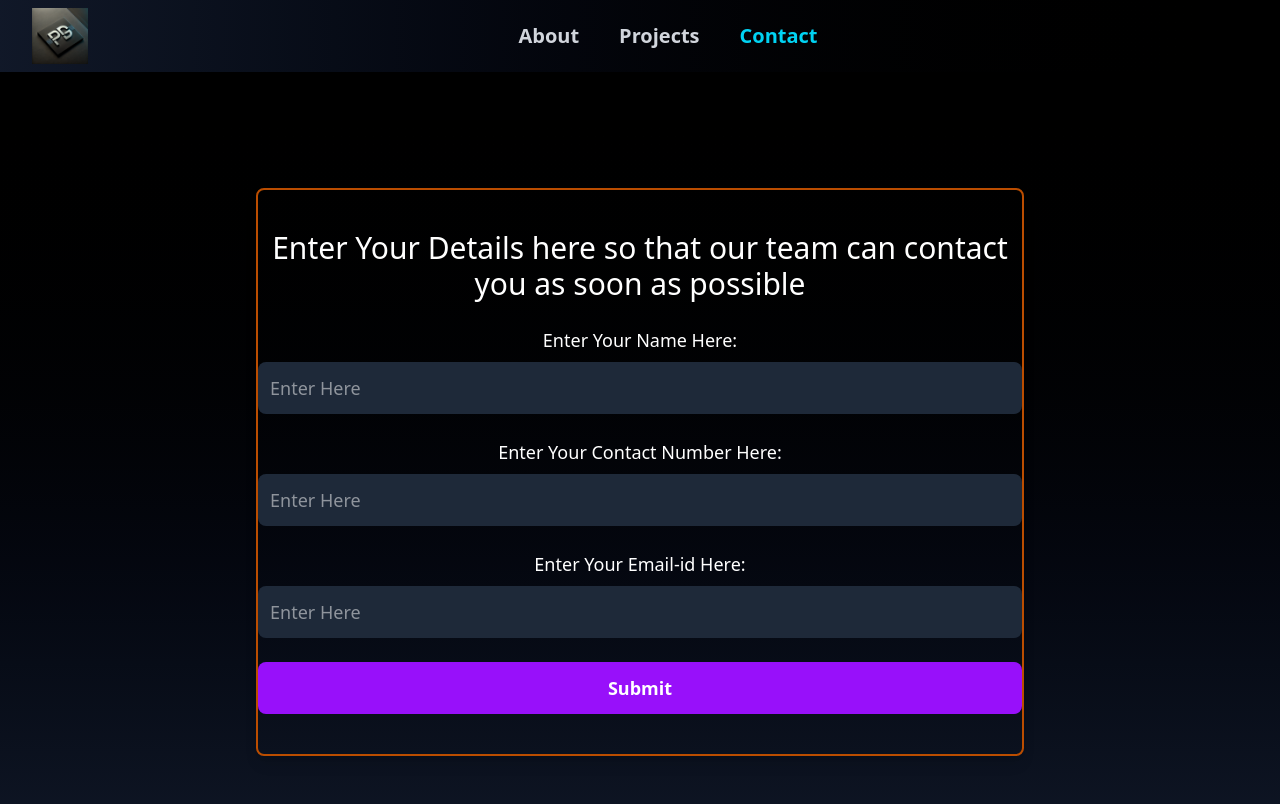
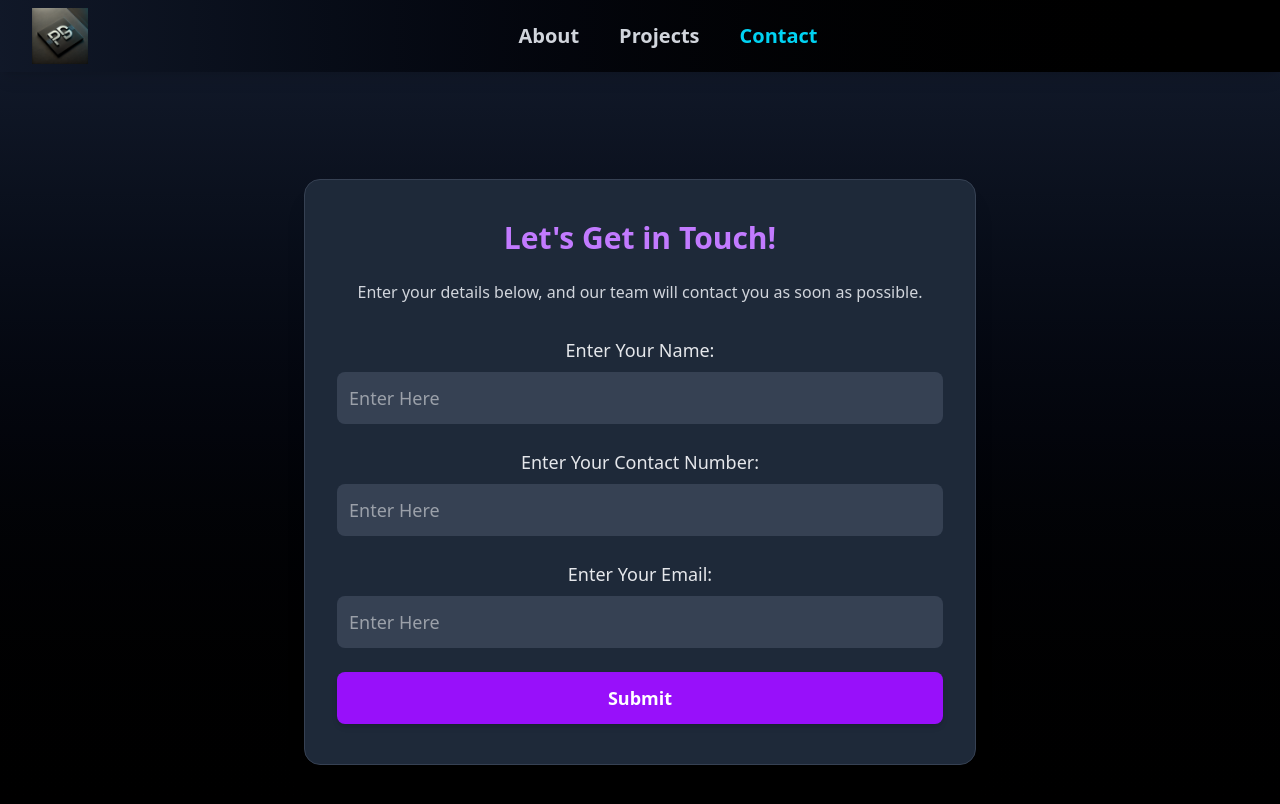
Before and after one commit to PiyushGupta-45/Portfolio, a React (Vite) app: page /contact in a window 1280 px wide. Shown: the top 804 px of the page. Built offline with nearby package versions, Linux system fonts and the light colour scheme.

Commit message:
change in css

```diff
--- a/src/Components/Web/Contact.jsx
+++ b/src/Components/Web/Contact.jsx
@@ -9,20 +9,23 @@ const Contact = () => {
   };
 
   return (
-    <div className="min-h-screen flex items-center justify-center bg-gradient-to-b from-black to-gray-900 text-white px-6">
-      <div className='max-w-3xl w-full text-center py-10 border-2 border-amber-700 rounded-lg shadow-lg'>
-        <p className='font-medium text-3xl mb-6'>
-          Enter Your Details here so that our team can contact you as soon as possible
+    <div className="min-h-screen flex items-center justify-center bg-gradient-to-b from-gray-900 to-black text-white px-6">
+      <div className='max-w-2xl w-full text-center py-10 px-8 border border-gray-700 rounded-2xl shadow-xl bg-gray-800'>
+        <p className='font-semibold text-3xl mb-6 text-purple-400'>
+          Let's Get in Touch!
+        </p>
+        <p className='text-gray-300 mb-8'>
+          Enter your details below, and our team will contact you as soon as possible.
         </p>
         <div className='flex flex-col items-center space-y-6'>
           <div className="w-full">
-            <label htmlFor="name" className='block text-lg mb-2'>Enter Your Name Here:</label>
-            <input className='w-full p-3 rounded-lg bg-gray-800 text-white text-lg' id='name' type="text" placeholder="Enter Here" />
+            <label htmlFor="name" className='block text-lg mb-2 text-gray-200'>Enter Your Name:</label>
+            <input className='w-full p-3 rounded-lg bg-gray-700 text-white text-lg outline-none focus:ring-2 focus:ring-purple-500' id='name' type="text" placeholder="Enter Here" />
           </div>
           <div className="w-full">
-            <label htmlFor="contact" className='block text-lg mb-2'>Enter Your Contact Number Here:</label>
+            <label htmlFor="contact" className='block text-lg mb-2 text-gray-200'>Enter Your Contact Number:</label>
             <input
-              className='w-full p-3 rounded-lg bg-gray-800 text-white text-lg'
+              className='w-full p-3 rounded-lg bg-gray-700 text-white text-lg outline-none focus:ring-2 focus:ring-purple-500'
               id='contact'
               type="text"
               inputMode='numeric'
@@ -32,11 +35,11 @@ const Contact = () => {
             />
           </div>
           <div className="w-full">
-            <label htmlFor="email" className='block text-lg mb-2'>Enter Your Email-id Here:</label>
-            <input className='w-full p-3 rounded-lg bg-gray-800 text-white text-lg' id='email' type="text" placeholder="Enter Here" />
+            <label htmlFor="email" className='block text-lg mb-2 text-gray-200'>Enter Your Email:</label>
+            <input className='w-full p-3 rounded-lg bg-gray-700 text-white text-lg outline-none focus:ring-2 focus:ring-purple-500' id='email' type="text" placeholder="Enter Here" />
           </div>
           <div className="w-full">
-            <button className='w-full py-3 font-semibold text-lg bg-purple-600 hover:bg-purple-700 rounded-lg transition-all text-white'>Submit</button>
+            <button className='w-full py-3 font-semibold text-lg bg-purple-600 hover:bg-purple-700 rounded-lg transition-all text-white shadow-md'>Submit</button>
           </div>
         </div>
       </div>
```
